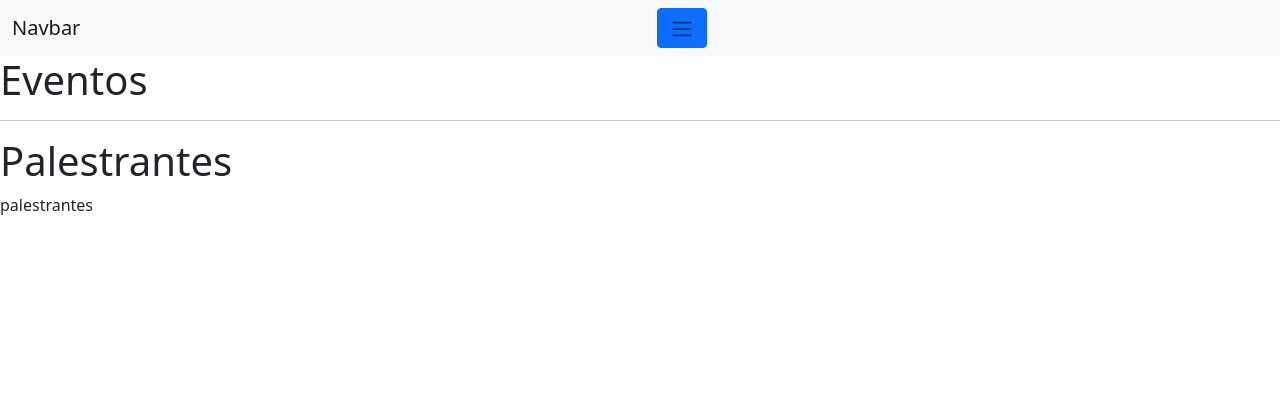
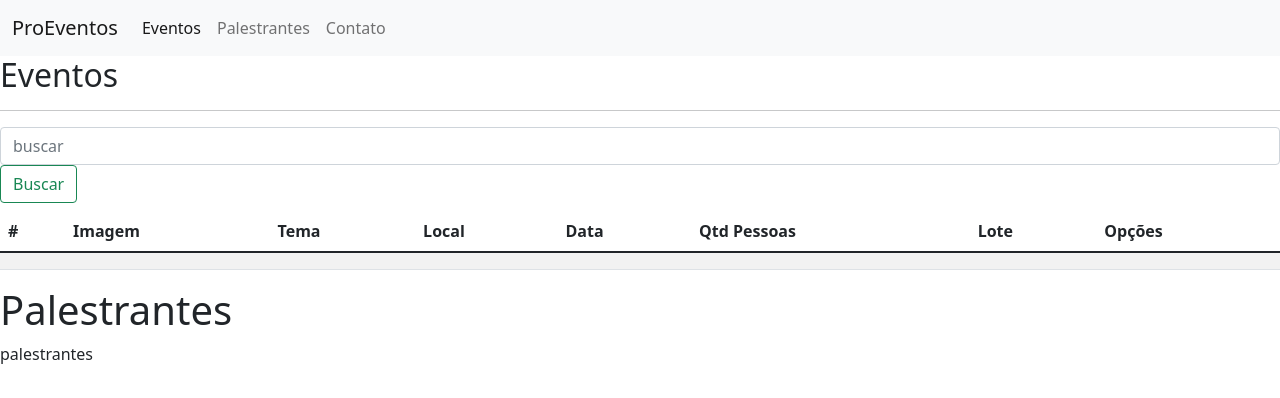
Before and after one commit to EduardoHS-ZWrld/Udemy-FullStack, an Angular app in the folder Front/ProEventos-App/: page / in a window 1280 px wide. Shown: the top 398 px of the page. Built offline with nearby package versions, Linux system fonts and the light colour scheme; no server answers.

Commit message:
Módulo 5 - Angular (pt.1)

```diff
--- a/Front/ProEventos-App/src/app/app.component.html
+++ b/Front/ProEventos-App/src/app/app.component.html
@@ -1,11 +1,7 @@
 <app-nav></app-nav>
 
 <div class="conteiner">
-  <h1>Eventos</h1>
-
   <app-eventos></app-eventos>
-
-  <hr>
 
   <h1>Palestrantes</h1>
 
--- a/Front/ProEventos-App/src/app/eventos/eventos.component.html
+++ b/Front/ProEventos-App/src/app/eventos/eventos.component.html
@@ -1,5 +1,35 @@
-<div *ngFor="let evento of eventos">
-  <p><strong>Tema:</strong> {{evento.tema}}</p>
-  <p><strong>Local:</strong> {{evento.local}}</p>
-  <hr>
-</div>
+<h2>Eventos</h2>
+<hr>
+
+<form action="" class="form-inline">
+    <div class="form-group mb-2">
+        <input type="text" class="form-control mr-2" placeholder="buscar">
+        <button class="btn btn-outline-success">Buscar</button>
+    </div>
+</form>
+<table class="table table-striped">
+    <thead class="thead-dark">
+        <tr>
+            <th>#</th>
+            <th>Imagem</th>
+            <th>Tema</th>
+            <th>Local</th>
+            <th>Data</th>
+            <th>Qtd Pessoas</th>
+            <th>Lote</th>
+            <th>Opções</th>
+        </tr>
+    </thead>
+    <tbody>
+        <tr>
+            <td></td>
+            <td></td>
+            <td></td>
+            <td></td>
+            <td></td>
+            <td></td>
+            <td></td>
+            <td></td>
+        </tr>
+    </tbody>
+</table>
--- a/Front/ProEventos-App/src/app/nav/nav.component.html
+++ b/Front/ProEventos-App/src/app/nav/nav.component.html
@@ -1,23 +1,13 @@
 <nav class="navbar navbar-expand-lg navbar-light bg-light">
   <div class="container-fluid">
-    <a class="navbar-brand" href="#">Navbar</a>
+    <a class="navbar-brand" href="#">ProEventos</a>
 
-    <button type="button" class="btn btn-primary" (click)="isCollapsed = !isCollapsed"
-      [attr.aria-expanded]="!isCollapsed" aria-controls="collapseBasic">
-      <span class="navbar-toggler-icon"></span>
-    </button>
-    <hr>
-    <div id="collapseBasic" [collapse]="isCollapsed" [isAnimated]="true">
-      <div class="well well-lg card card-block card-header">Some content</div>
-    </div>
-
-
-    <button type="button" class="navbar-toggler" (click)="isCollapsed = !isCollapsed" data-bs-toggle="collapse"
+    <button class="navbar-toggler" type="button" (click)="isCollapsed = !isCollapsed" data-bs-toggle="collapse"
       data-bs-target="#navbarNav" aria-controls="navbarNav" aria-expanded="false" aria-label="Toggle navigation">
       <span class="navbar-toggler-icon"></span>
     </button>
 
-    <div id="navbarNav" [collapse]="isCollapsed" [isAnimated]="true">
+    <div id="navbarNav" class="collapse navbar-collapse" [collapse]="isCollapsed" [isAnimated]="true">
       <ul class="navbar-nav">
         <li class="nav-item">
           <a class="nav-link active" aria-current="page" href="#">Eventos</a>
```
